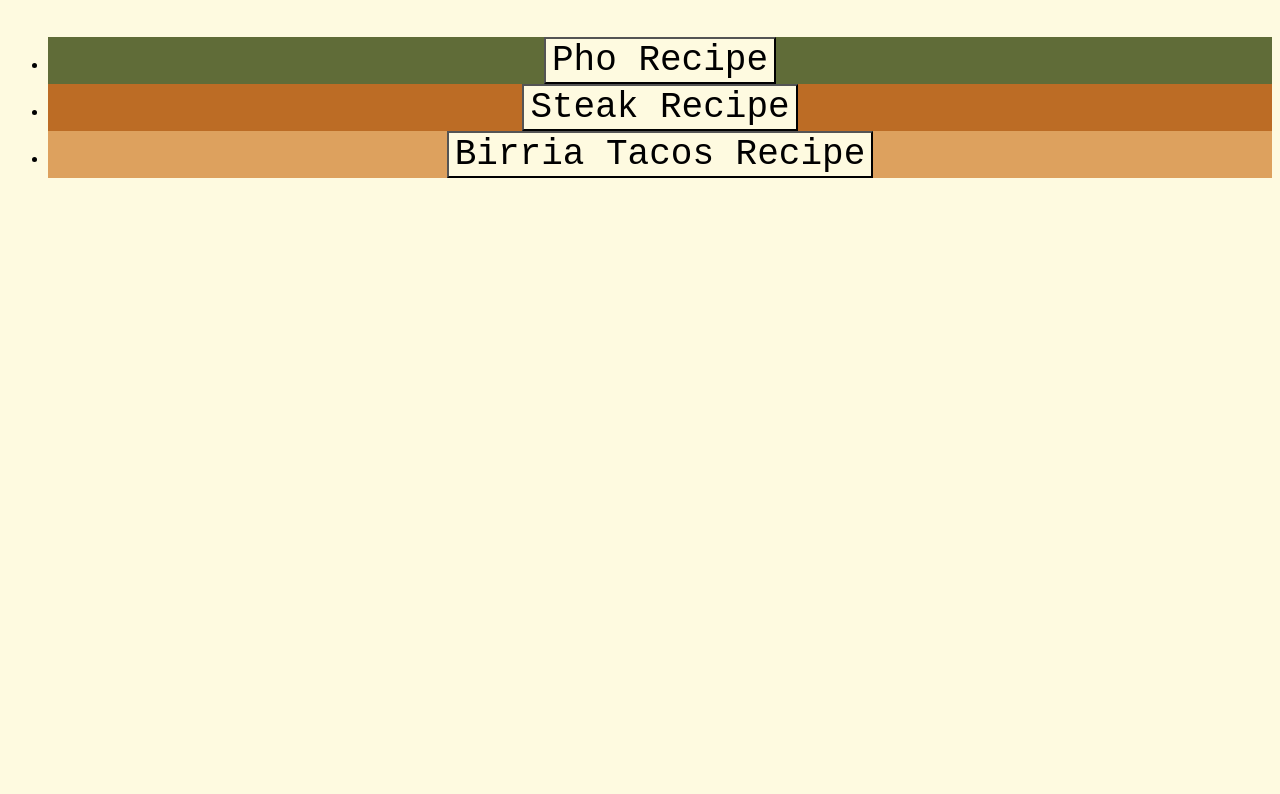
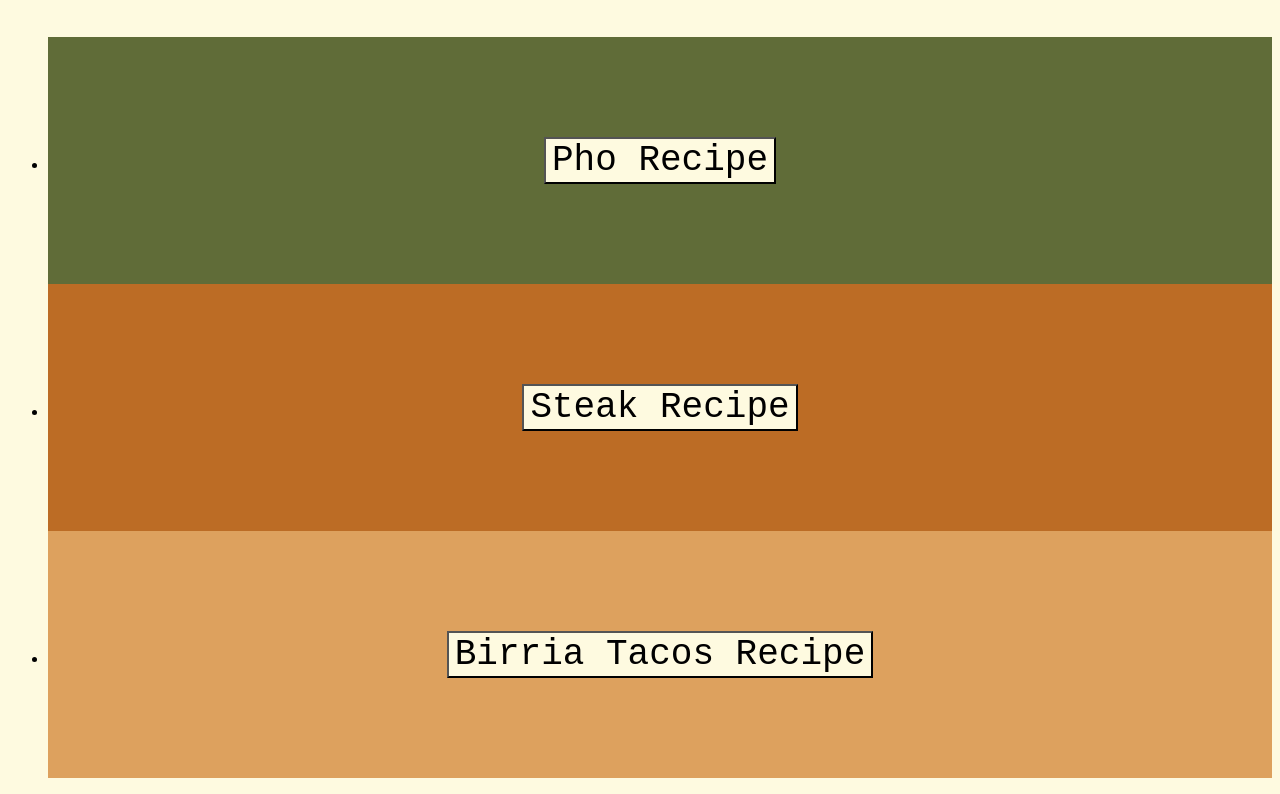
Before and after one commit to brianchei/odin-recipes, a plain HTML site: page index.html in a window 1280 px wide. Shown: the part 112-906 px from the top of the page. Before the commit the page ends 800 px from the top, so only its background shows below. Drawn offline with Linux system fonts and the light colour scheme.

Commit message:
feat: universal border-box sizing, add some margin
Stylize homepage & simplify options.

```diff
--- a/style.css
+++ b/style.css
@@ -1,3 +1,9 @@
+*,
+*:before,
+*:after {
+    box-sizing: border-box;
+}
+
 body {
     background-color: #FEFAE0;
 }
@@ -15,6 +21,7 @@ button {
     font-family: "Courier New", sans-serif;
     font-weight: lighter;
     font-size: 36px;
+    margin: 100px;
 }
 
 .pho {
```
